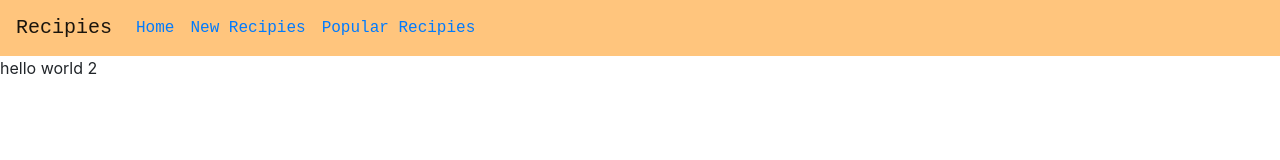
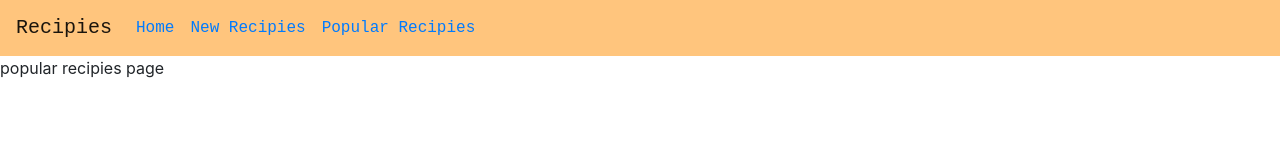
Before and after one commit to TiffanyJan/Recipies, a React (Create React App) app: page /PopularRecipiesPage in a window 1280 px wide. Shown: the top 160 px of the page. Built offline with nearby package versions, Linux system fonts and the light colour scheme.

Commit message:
link pages

```diff
--- a/src/PopularRecipiesPage.js
+++ b/src/PopularRecipiesPage.js
@@ -3,7 +3,9 @@ import React from 'react'
 export default function PopularRecipiesPage() {
     return (
         <div>
-            hello world 2
+            popular recipies page
         </div>
     )
 }
+
+//link individual searches to other pages
```
